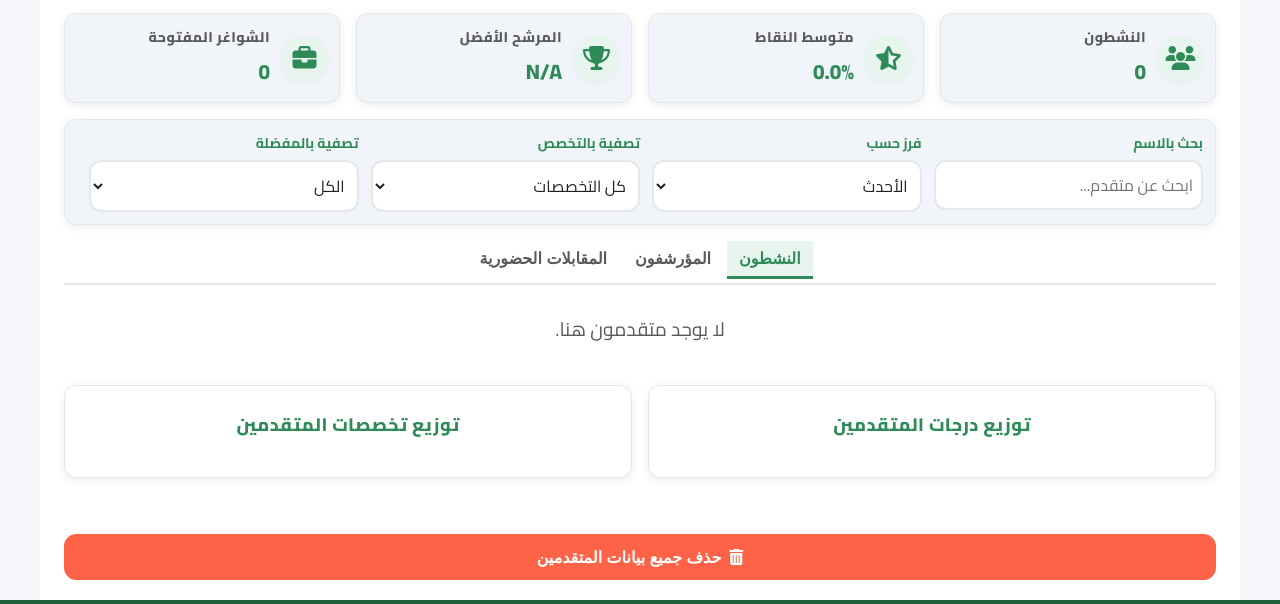
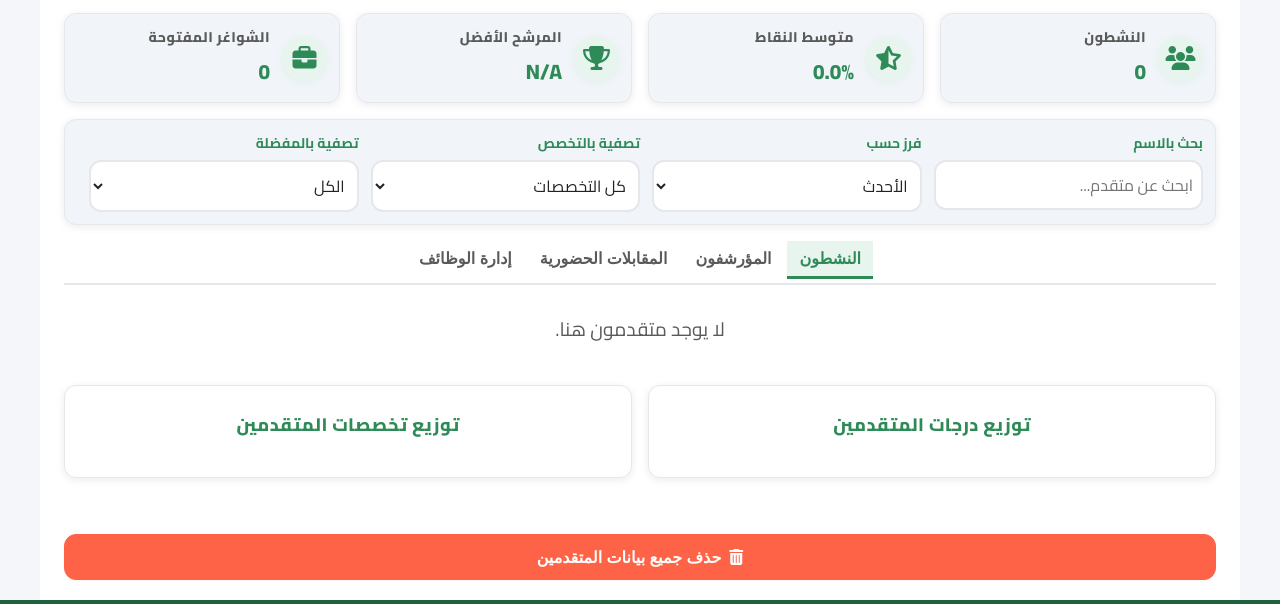
Before and after one commit to IT1M/wow, a website: page pages/admin.html in a window 1280 px wide. Both pictures are taken after typing "name@example.com", "Sample123" into the empty fields and a click on the button "دخول". Shown: the part 231-835 px from the top of the page. Drawn offline with nearby package versions, Linux system fonts and the light colour scheme.

Commit message:
Update admin.html

```diff
--- a/pages/admin.html
+++ b/pages/admin.html
@@ -1109,6 +1109,8 @@
                     id="tab-archived">المؤرشفون</button>
                 <button class="tab-btn" data-tab="interviews" role="tab" aria-selected="false"
                     aria-controls="interviews" id="tab-interviews">المقابلات الحضورية</button>
+                <button class="tab-btn" data-tab="vacancies" role="tab" aria-selected="false" aria-controls="vacancies"
+                    id="tab-vacancies">إدارة الوظائف</button>
             </div>
 
             <!-- ================== TAB CONTENTS ================== -->
```
